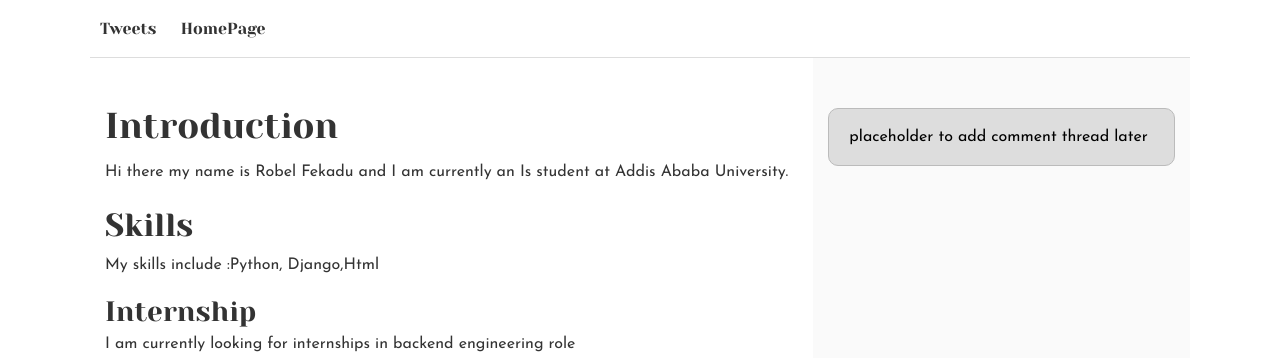
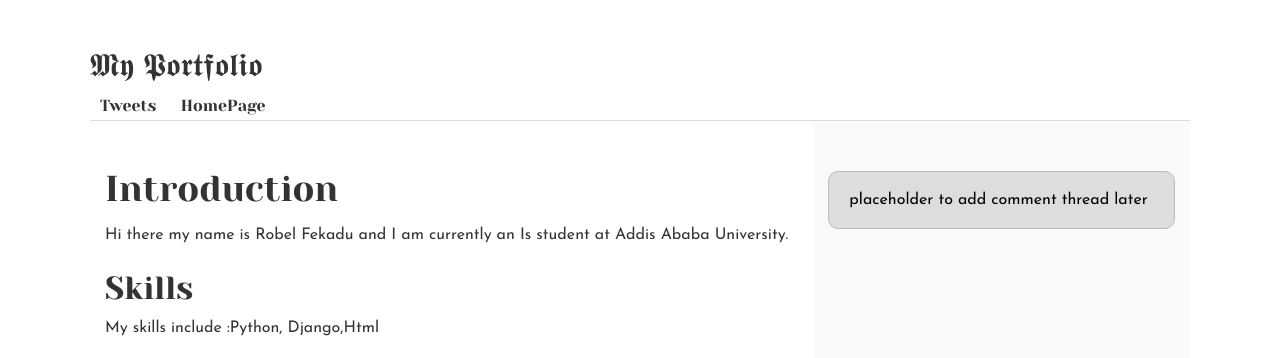
Before and after one commit to coderobel/alx_html_css, a plain HTML site: page css_basic/index.html in a window 1280 px wide. Shown: the top 358 px of the page. Drawn offline with Linux system fonts and the light colour scheme.

Commit message:
updated files

```diff
--- a/css_basic/index.html
+++ b/css_basic/index.html
@@ -11,6 +11,7 @@
       <nav>
         <ul>
           <li>
+              <h2 class="logo">𝕸𝖞 𝕻𝖔𝖗𝖙𝖋𝖔𝖑𝖎𝖔</h2>
               <a href="tweets.html">Tweets</a>
               <a href="base_index.html">HomePage</a>
           </li>
```
Also changed, not shown: css_basic/tweets.html (+1 -0 lines).
